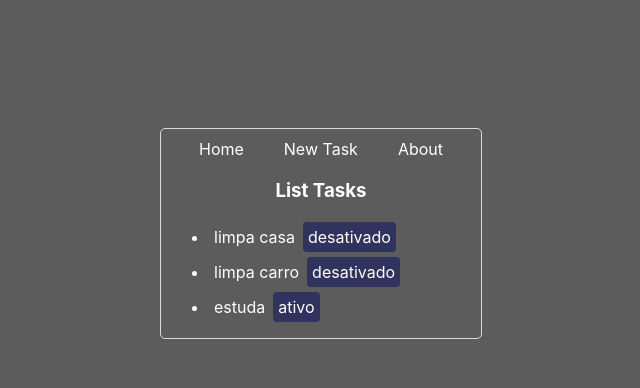
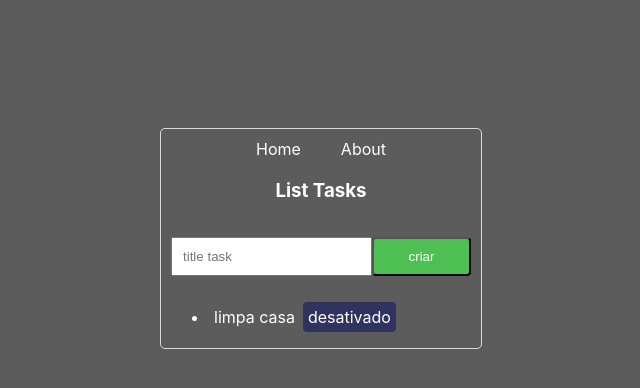
Before and after one commit to pacman2020/reactjs, a React (Create React App) app: page / in a window 1280 px wide. Shown: the top 388 px of the page, without its empty margins (288-928 px from the left). Built offline with nearby package versions, Linux system fonts and the light colour scheme; the HTML template or start-up script is replaced by a standard one.

Commit message:
capiturando dado dos campo do formulario

```diff
--- /dev/null
+++ b/src/compontens/ListTasks.js
@@ -0,0 +1,53 @@
+import React, { useState } from "react";
+import NavBar from '../compontens/NavBar';
+import '../style.css';
+
+const ListTask = () =>{
+  const [tasks, setTasks ] = useState([
+    { id: 1, title: 'limpa casa', concluido: false },
+  ])
+  const [title, setTitle] = useState('')
+
+  function handsetTasks(e){
+    e.preventDefault();
+
+    const newTask = {
+      id: Date.now(),
+      title: title,
+      concluido: false,
+    }
+
+    setTasks([...tasks, newTask])
+
+    setTitle('')
+  }
+
+  return (
+    <>
+      <div className="container" >
+      <NavBar></NavBar>
+        <h3>List Tasks</h3>
+        <form onSubmit={handsetTasks}>
+          <input
+            onChange={(e)=>{setTitle(e.target.value)}}
+            type="text"
+            name="title"
+            value={title}
+            placeholder="title task"  />
+          <input className="btn" value="criar" type="submit"/>
+        </form>
+        <ul>
+          {tasks.map(task =>(
+            <li key={task.id} >
+              <span>{task.title}</span>
+              <span className="concluido" >{ task.concluido ? 'ativo':'desativado'}</span>
+            </li>
+          )) }
+        </ul>
+
+      </div>
+    </>
+  )
+};
+
+export default ListTask;
--- a/src/compontens/NavBar.jsx
+++ b/src/compontens/NavBar.jsx
@@ -8,7 +8,6 @@ const Menu = () =>{
       <>
         <nav className="navbar">
           <Link className="urls" to="/">Home</Link>
-          <Link className="urls" to="new">New Task</Link>
           <Link className="urls" to="about">About</Link>
         </nav>
       </>
--- a/src/pages/about/About.js
+++ b/src/pages/about/About.js
@@ -1,6 +1,6 @@
 import React, { useState } from "react";
 import NavBar from '../../compontens/NavBar';
-import '../style.css';
+import '../../style.css';
 
 const ListTask = () =>{
   const [redes] = useState([
--- a/src/pages/form/FormTask.js
+++ /dev/null
@@ -1,22 +0,0 @@
-import React from "react";
-import NavBar from '../../compontens/NavBar';
-import '../style.css';
-
-const FormTask = () =>{
-
-  return (
-    <>
-      <div className="container" >
-      <NavBar></NavBar>
-        <h3>New Tasks</h3>
-        <form >
-          <label>title: </label>
-          <input type="text" value="title" />
-          <input className="btn" type="submit" value="criar" />
-        </form>
-      </div>
-    </>
-  )
-};
-
-export default FormTask;
--- a/src/pages/list/ListTasks.js
+++ /dev/null
@@ -1,30 +0,0 @@
-import React, { useState } from "react";
-import NavBar from '../../compontens/NavBar';
-import '../style.css';
-
-const ListTask = () =>{
-  const [tasks ] = useState([
-    { id: 1, title: 'limpa casa', concluido: false },
-    { id: 2, title: 'limpa carro', concluido: false },
-    { id: 3, title: 'estuda', concluido: true }
-  ])
-
-  return (
-    <>
-      <div className="container" >
-      <NavBar></NavBar>
-        <h3>List Tasks</h3>
-        <ul>
-          {tasks.map(task =>(
-            <li key={task.id} >
-              <span>{task.title}</span>
-              <span className="concluido" >{ task.concluido ? 'ativo':'desativado'}</span>
-            </li>
-          )) }
-        </ul>
-      </div>
-    </>
-  )
-};
-
-export default ListTask;
--- a/src/routes.js
+++ b/src/routes.js
@@ -1,6 +1,5 @@
 import { BrowserRouter, Route, Switch } from "react-router-dom";
-import ListTasks from './pages/list/ListTasks';
-import FormTasks from './pages/form/FormTask';
+import ListTasks from './compontens/ListTasks';
 import About from './pages/about/About';
 
 
@@ -8,7 +7,6 @@ const Routes = () => (
     <BrowserRouter>
         <Switch>
             <Route exact path="/" component={ListTasks} />
-            <Route exact path="/new" component={FormTasks} />
             <Route exact path="/about" component={About} />
         </Switch>
     </BrowserRouter>
--- a/src/pages/style.css
+++ b/src/style.css
@@ -36,10 +36,10 @@ padding: 5px;
     display: flex;
     align-items: center;
     padding: 3px;
-    flex-direction: column;
 }
 
-.container form, input {
+.container form, input, .btn {
     padding: 10px;
     margin-top: 5px;
+    justify-content:center;
 }
```
Also changed, not shown: src/compontens/FormTask.js (added, +16 -0 lines).
